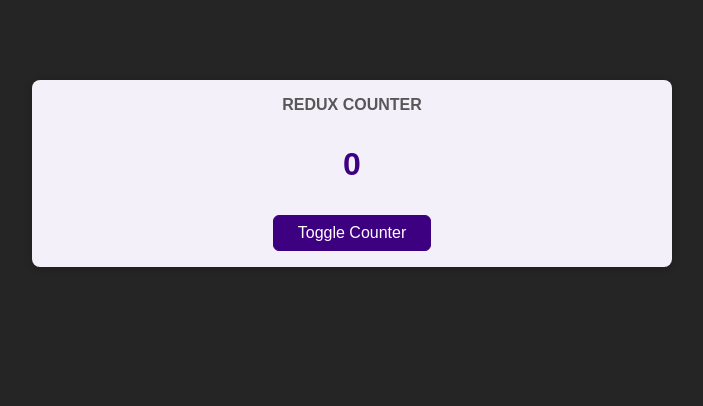
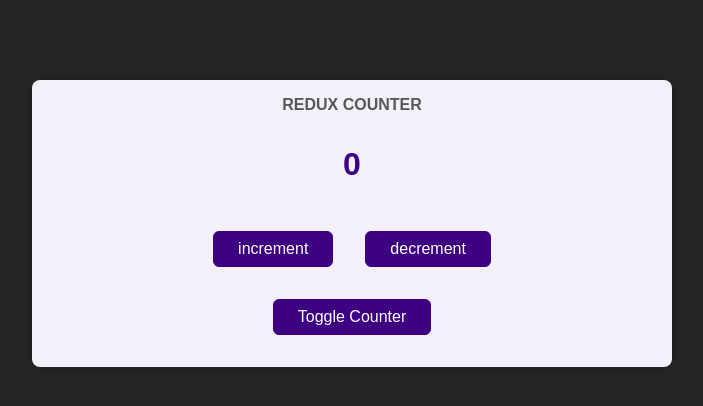
Before and after one commit to babyazalea/react-redux, a React (Create React App) app: page / in a window 1280 px wide. Shown: the top 406 px of the page, without its empty margins (288-991 px from the left). Built offline with nearby package versions, Linux system fonts and the light colour scheme.

Commit message:
added dispatch

```diff
--- a/src/components/Counter.js
+++ b/src/components/Counter.js
@@ -1,11 +1,21 @@
-import { useSelector } from "react-redux";
+import { useSelector, useDispatch } from "react-redux";
 
 import classes from "./Counter.module.css";
 
 const Counter = () => {
+  const dispatch = useDispatch();
+
   // react-redux가 제공하는 useSelector hook은, useSelector hook이 사용된 컴포넌트의 subscription을
   // 자동으로 관리하여, 가장 최신(latest)의 state를 반환해주고, unmount시 자동으로 subscription을 clear한다.
   const counter = useSelector((state) => state.counter);
+
+  const incrementHandler = () => {
+    dispatch({ type: "increment" });
+  };
+
+  const decrementHandler = () => {
+    dispatch({ type: "decrement" });
+  };
 
   const toggleCounterHandler = () => {};
 
@@ -13,6 +23,10 @@
     <main className={classes.counter}>
       <h1>Redux Counter</h1>
       <div className={classes.value}>{counter}</div>
+      <div>
+        <button onClick={incrementHandler}>increment</button>
+        <button onClick={decrementHandler}>decrement</button>
+      </div>
       <button onClick={toggleCounterHandler}>Toggle Counter</button>
     </main>
   );
--- a/src/components/Counter.module.css
+++ b/src/components/Counter.module.css
@@ -21,3 +21,7 @@
   margin: 2rem 0;
   font-weight: bold;
 }
+
+.counter button {
+  margin: 1rem;
+}
```
